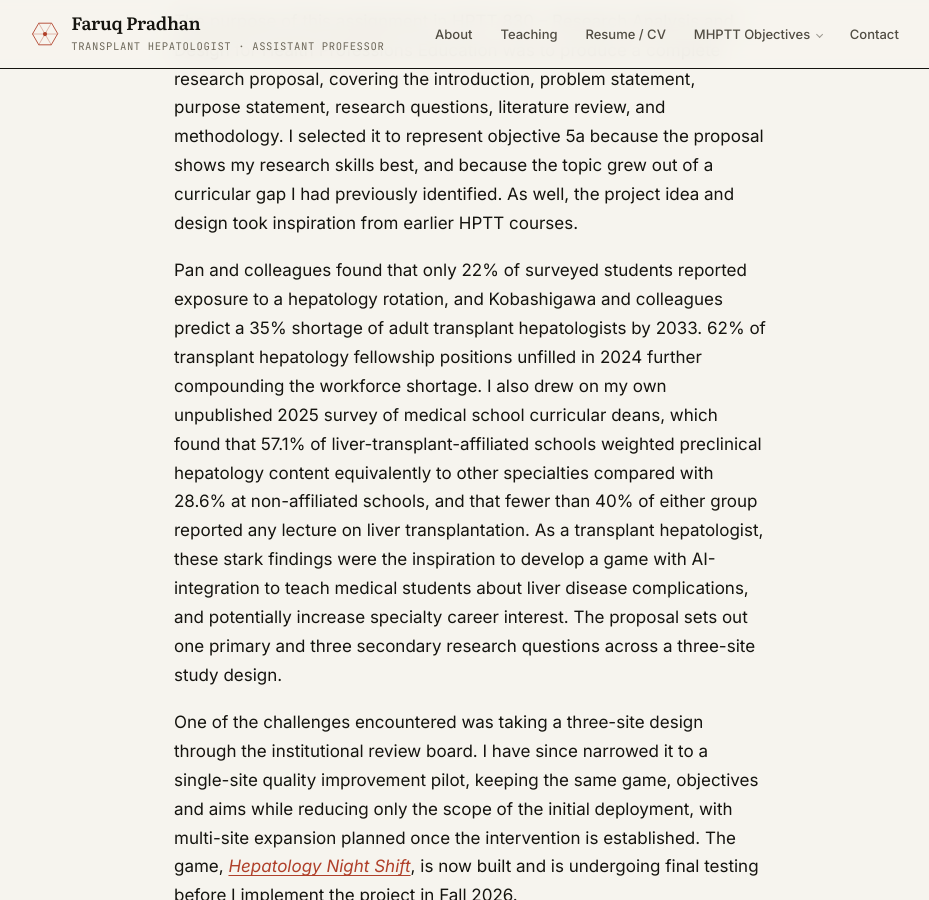
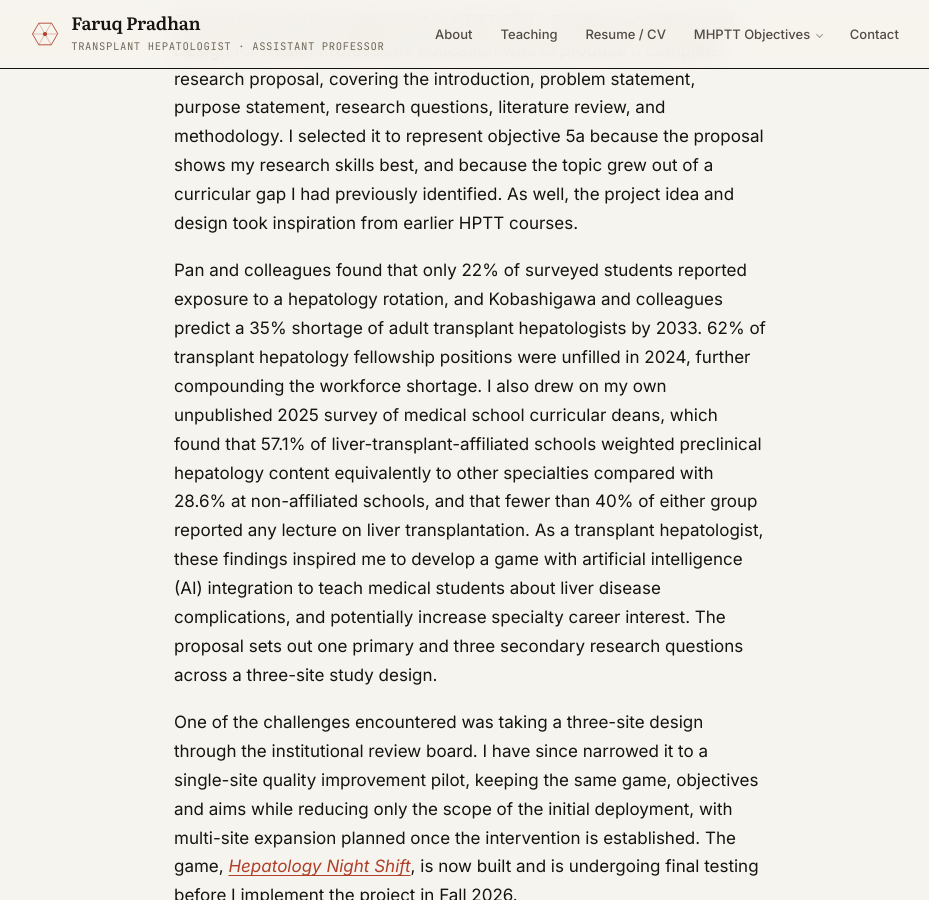
Before and after one commit to fpradhan/fpradhan.github.io, a Jekyll site: the page built from _competencies/5a-research.md, in a window 1280 px wide and 900 px high, scrolled down 706 px. Shown: the whole window, without its empty margins (170-1099 px from the left). Built offline with Jekyll 4.4.1, drawn with Linux system fonts in a browser that asks for light colours.

Commit message:
Three fixes in 5a-A's second paragraph
The 2024 fellowship sentence had no finite verb: "positions unfilled" and
"further compounding" are both participles. It now reads "positions were
unfilled in 2024, further compounding the workforce shortage".

AI is written out on first use in prose, as the faculty feedback asked,
which also drops the non-standard hyphen in "AI-integration". The artifact
title keeps AI-Augmented, since that is the document's own title.

"These stark findings were the inspiration to develop" becomes "these
findings inspired me to develop".

Co-Authored-By: Claude Opus 5 <noreply@anthropic.com>
Claude-Session: https://claude.ai/code/session_01SajNJDGDkt5q5fCgsPRcNk

```diff
--- a/_competencies/5a-research.md
+++ b/_competencies/5a-research.md
@@ -39,15 +39,15 @@ design took inspiration from earlier HPTT courses.
 
 Pan and colleagues found that only 22% of surveyed students reported exposure to a hepatology
 rotation, and Kobashigawa and colleagues predict a 35% shortage of adult transplant hepatologists
-by 2033. 62% of transplant hepatology fellowship positions unfilled in 2024 further compounding
-the workforce shortage. I also drew on my own unpublished 2025 survey of medical school curricular
-deans, which found that 57.1% of liver-transplant-affiliated schools weighted preclinical
-hepatology content equivalently to other specialties compared with 28.6% at non-affiliated
-schools, and that fewer than 40% of either group reported any lecture on liver transplantation. As
-a transplant hepatologist, these stark findings were the inspiration to develop a game with
-AI-integration to teach medical students about liver disease complications, and potentially
-increase specialty career interest. The proposal sets out one primary and three secondary research
-questions across a three-site study design.
+by 2033. 62% of transplant hepatology fellowship positions were unfilled in 2024, further
+compounding the workforce shortage. I also drew on my own unpublished 2025 survey of medical
+school curricular deans, which found that 57.1% of liver-transplant-affiliated schools weighted
+preclinical hepatology content equivalently to other specialties compared with 28.6% at
+non-affiliated schools, and that fewer than 40% of either group reported any lecture on liver
+transplantation. As a transplant hepatologist, these findings inspired me to develop a game with
+artificial intelligence (AI) integration to teach medical students about liver disease
+complications, and potentially increase specialty career interest. The proposal sets out one
+primary and three secondary research questions across a three-site study design.
 
 One of the challenges encountered was taking a three-site design through the institutional
 review board. I have since narrowed it to a single-site quality improvement pilot, keeping the
```
